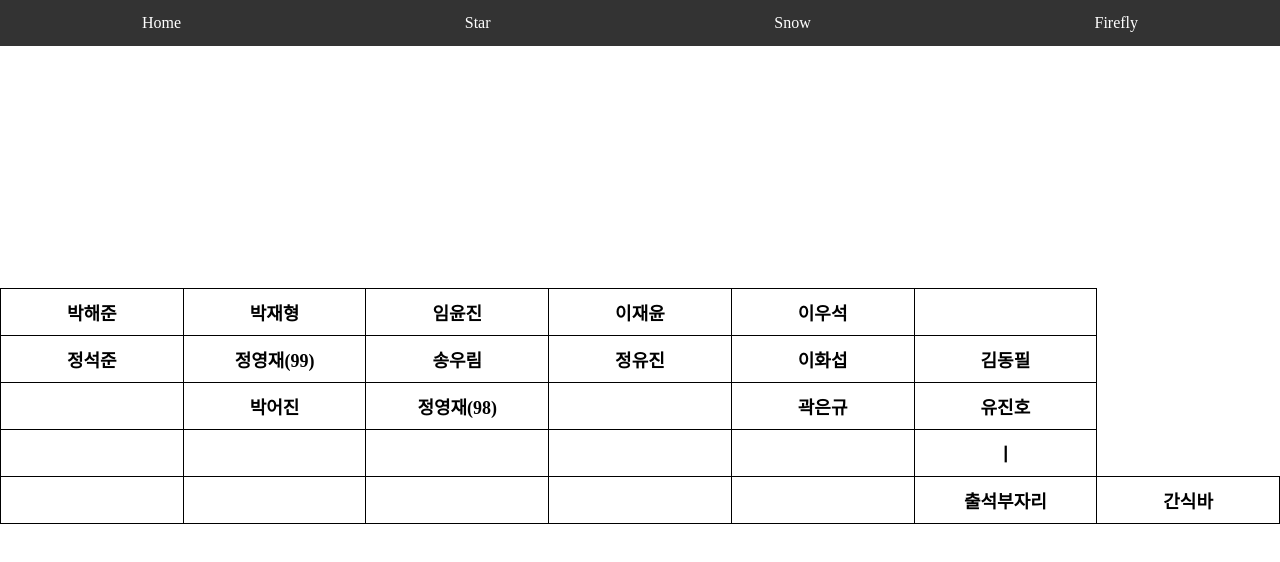
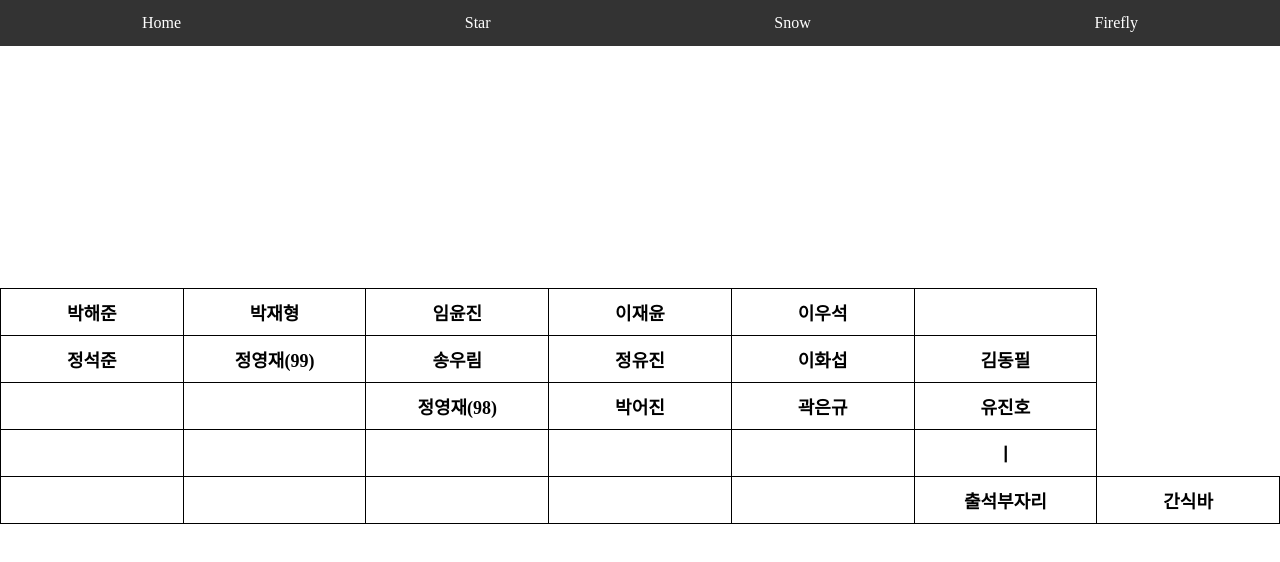
Before and after one commit to bubbleRion/star, a plain HTML site: page index.html in a window 1280 px wide. Drawn offline with Linux system fonts and the light colour scheme.

Commit message:
어진아...

```diff
--- a/index.html
+++ b/index.html
@@ -33,7 +33,7 @@
                 <td>정석준</td> <td>정영재(99)</td> <td>송우림</td> <td>정유진</td> <td>이화섭</td> <td>김동필</td>
             </tr>
             <tr>
-                <td></td> <td>박어진</td> <td>정영재(98)</td> <td></td> <td>곽은규</td> <td>유진호</td>
+                <td></td> <td></td> <td>정영재(98)</td> <td>박어진</td> <td>곽은규</td> <td>유진호</td>
             </tr>
             <tr>
                 <td></td> <td></td> <td></td> <td></td> <td></td> <td>ㅣ</td>
```
